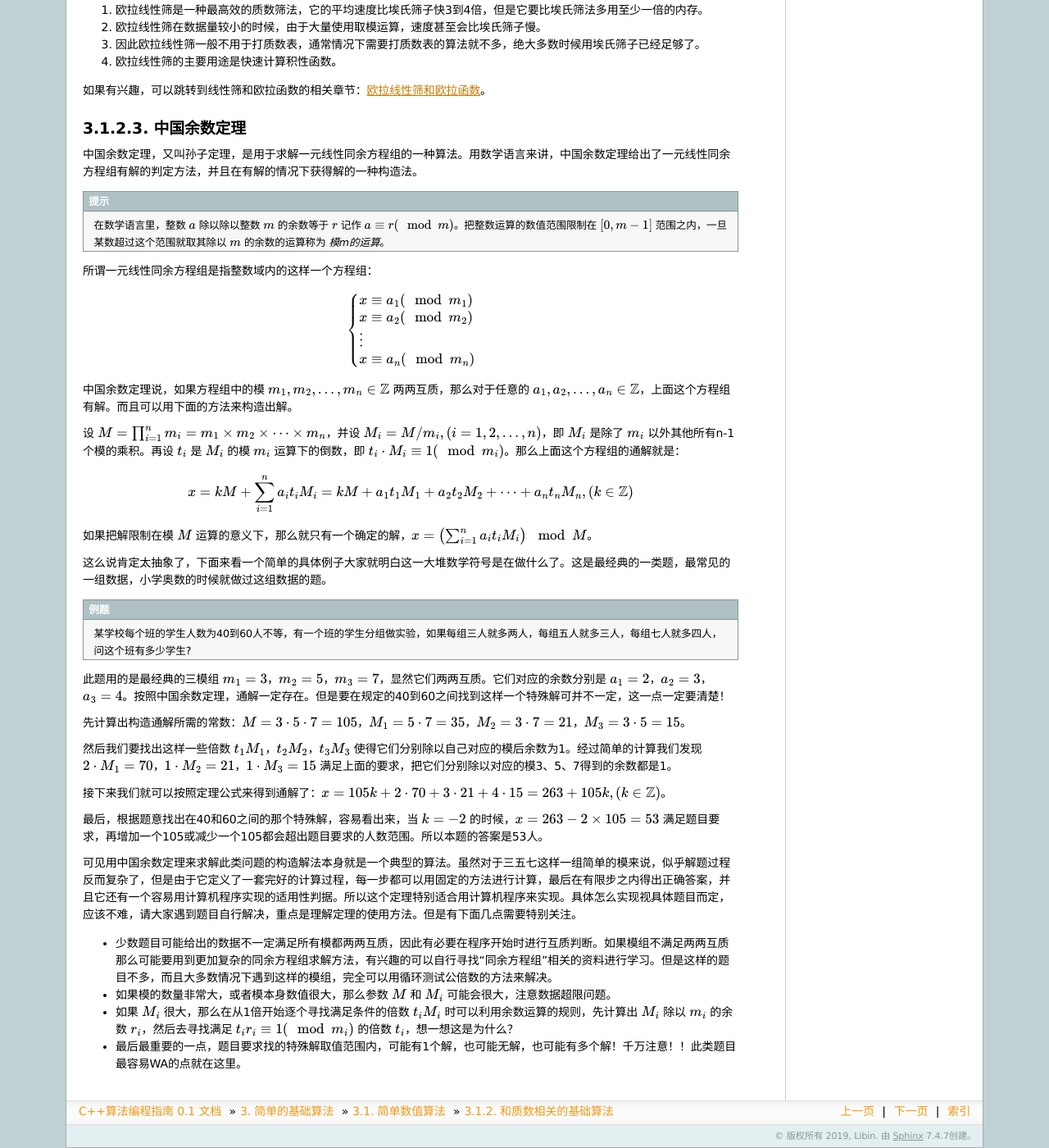
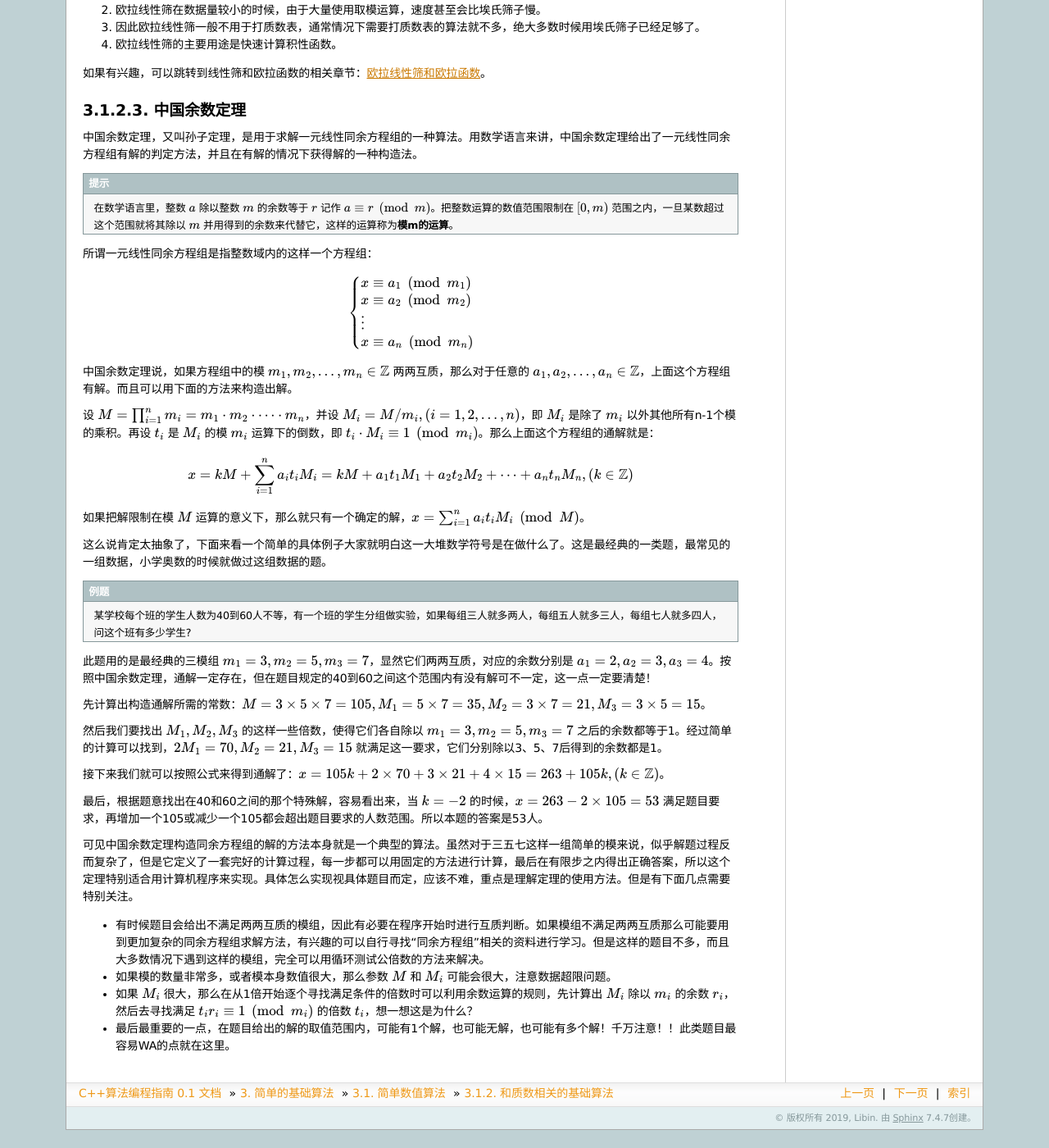
Before and after one commit to majorli/algo_guide, a Sphinx documentation site: the page built from source/ch02/sec01/212_primes.rst, in a window 1280 px wide and 1400 px high, scrolled down 3771 px. Shown: the whole window at 82% size. Built offline with Sphinx 7.4.7, drawn with Linux system fonts in a browser that asks for light colours; formulas are drawn with MathJax 3; after the commit the page ends 5149 px from its top, so only the background shows below that; some of the changed text lies outside the part shown.

Commit message:
20200410_1333draft_211_212_proofread_ok

```diff
--- a/source/ch02/sec01/212_primes.rst
+++ b/source/ch02/sec01/212_primes.rst
@@ -1,14 +1,14 @@
 和质数相关的基础算法
 ++++++++++++++++++++
 
-我们所说的质数，一般不考虑负数的情况，我们考虑的范围是所有大于或等于2的正整数。
+本节所说的质数不考虑负数的情况，我们考虑的范围是所有大于等于2的正整数。
 
 质数判断
 ^^^^^^^^
 
-如何判断一个整数是不是质数？对于单个整数n，我们就用最简单的小学数学课上教的方法，从2开始到n-1为止逐个寻找它的因数，如果这中间找到了至少一个因数，那么n就是一个合数，否则它就是质数。当然了，数学老师教过我们，其实不需要一直找到n-1，只要找到那个其平方值大于等于n的数为止就可以了。
+如何判断一个整数是不是质数？对于单个整数n，我们就用最简单的小学数学教的方法，从2开始到n-1为止逐个寻找它的因数，如果这中间找到了至少一个因数，那么n就是一个合数，否则它就是质数。当然了，数学老师教过我们，其实不需要一直找到n-1，只要找到那个其平方值大于等于n的数为止就可以了。
 
-所以判断一个整数是不是质数的程序，核心就是一个 :math:`2\to t:t^2\le n` 的循环。
+所以判断一个整数是不是质数的程序，核心就是一个从2开始的循环。
 
 .. code-block:: c++
 
@@ -22,14 +22,14 @@
            return true;
    }
 
-这个方法运行起来速度并不像想象中那么慢，有兴趣可以试一试，其实速度还是很快的。如果程序中只是需要对某些整数进行判断，这个小函数就完全够用了。但是如果程序要求在一个很大范围内找出其中的所有质数，比如1,000,000,000以内的所有质数，那么逐个用这个函数来判断就不那么高效了。这种情况下我们常用一种叫做 **埃拉托斯特尼筛法（简称埃氏筛法、埃筛、素数筛）** 的算法来快速打出一张质数表。
+这个方法运行起来速度其实还是很快的，如果程序中只是需要对某些整数进行判断，这个小函数就完全够用了。但是如果程序要求在一个很大范围内找出其中的所有质数，比如1,000,000,000以内的所有质数，那么逐个用这个函数来判断就不那么高效了。这种情况下我们常用一种叫做\ :strong:`埃拉托斯特尼筛法（简称埃氏筛法、埃筛、素数筛）`\ 的算法来快速打出一张质数表。
 
 .. index:: 埃氏质数筛
 
 埃氏筛法
 ^^^^^^^^
 
-埃氏筛法是由希腊数学家埃拉托斯特尼（Eratosthenes）所提出的一种简单检定质数的算法。要得到大于2的自然数n以内的全部质数，必须把不大于 :math:`\sqrt{n}` 的所有质数的倍数剔除，剩下的就是质数。
+埃氏筛法是由古希腊数学家埃拉托斯特尼（Eratosthenes）所提出的一种简单检定质数的算法。要得到大于2的自然数n以内的全部质数，只要把不大于 :math:`\sqrt{n}` 的所有质数的倍数剔除，剩下的就是质数。
 
 下面我们看看筛选100以内质数的过程，要筛出100以内的所有质数，需要从2的倍数开始筛，直到10的倍数就可以了。
 
@@ -49,7 +49,7 @@
 
 .. image:: ../../images/212_erato_7.jpg
 
-8，9，10，都已经被筛掉了，要不要筛11的倍数呢？按照埃老先生的说法，11的平方已经超过100了，所以算法已经可以结束了，不需要筛11的倍数。那么我们用图来看看实际的情况如何：
+8，9，10，都已经被筛掉了，要不要筛11的倍数呢？按照埃老先生的方法，11的平方已经超过100，所以算法已经可以结束了，不需要筛11的倍数。那么我们用图来看看实际的情况如何：
 
 .. image:: ../../images/212_erato_11.jpg
 
@@ -60,12 +60,12 @@
 剩下的确实就是100以内所有的质数了！
 
 
-这个算法实现起来也很简单，需要提供一个足够大的 ``bool`` 型数组作为质数表。先把0号和1号元素初始化为 ``false``，2号到n号的所有元素初始化为 ``true``。然后从2开始进行筛选，将表中所有的2的倍数号的元素赋值为 ``false``，表中剩下的最小的数字就是3，它不能被更小的数整除，所以3是质数。再将表中所有的3的倍数号元素赋值为 ``false``……依此类推，如果表中剩余的最小的数是m，那么m就是质数，接下来就将表中所有m的倍数号元素赋值为 ``false``。像这样反复操作，直到那个其平方大于等于n的数为止，因为再往上，所有的合数肯定已经都被筛选掉了。（希望大家能去想一想为什么？）
+这个算法实现起来也很简单，需要提供一个足够大的 ``bool`` 型数组作为质数表。先把0号和1号元素初始化为 ``false``\ ，2号到n号的所有元素初始化为 ``true``\ 。然后从2开始进行筛选，将表中所有的2的倍数号的元素赋值为 ``false``\ ，表中剩下的最小的数字就是3，它不能被更小的数整除，所以3是质数。再将表中所有的3的倍数号元素赋值为 ``false``\ ……依此类推，如果表中剩余的最小的数是m，那么m就是质数，接下来就将表中所有m的倍数号元素赋值为 ``false``\ 。像这样反复操作，直到那个其平方值大于n的数为止，因为从它开始，所有的合数肯定已经都被筛选掉了。（希望大家能去想一想为什么？）
 
 
 .. tip::
 
-    一般来说一个程序里只要打一张质数表就够了，我们可以把这张表定义为一个全局的数组。但是相对于通常的做法，我更喜欢在这张表里用 ``true`` 表示合数，用 ``false`` 表示质数，因为全局变量会自动初始化为全0，也就是全 ``false``，这样的话，我们的埃筛打表函数里就不需要手动把数组所有元素初始化为 ``true`` 了，要知道这个步骤需要一个大循环来完成，如果表很大还是挺费时间的。
+   一般来说一个程序里只要打一张质数表就够了，我们可以把这张表定义为一个全局的数组。但是相对于通常的做法，我更喜欢在这张表里用 ``true`` 表示合数，用 ``false`` 表示质数，因为全局变量会自动初始化为全0，也就是全 ``false``\ ，这样的话，我们的埃筛打表函数里就不需要手动把数组所有元素初始化为 ``true`` 了，要知道这个步骤需要一个大循环来完成，如果表很大还是挺费时间的。
 
 .. tip::
 
@@ -80,12 +80,12 @@
 
 .. admonition:: 思考
 
-   如果要打一个从某个整数 :math:`m\gt2`，而不是从2开始的质数表，当然你可以坚持从2开始，但是为了节省一点空间和时间，你可以怎样改进这个算法？
+   如果要打一个从某个整数 :math:`m\gt2`\ ，而不是从2开始的质数表，当然你可以坚持从2开始，但是为了节省一点空间和时间，你可以怎样改进这个算法？
 
 
-埃氏筛子的时间复杂度是 :math:`O(n\log\log n)`，这已经非常非常接近 :math:`O(n)` 了，绝大多数情况下都不会出现问题。但是对于那些极大的数据规模，例如 :math:`n\ge10^9`，再加上如果程序的其他部分也是相当耗时的复杂算法，那么普通的埃筛还是有可能跪TLE的。这时候一种叫做欧拉线性筛的 :math:`O(n)` 筛法就闪亮登场了。
+埃氏筛子的时间复杂度是 :math:`O(n\log\log n)`\ ，这已经非常非常接近 :math:`O(n)` 了，绝大多数情况下都不会出现问题。但是对于那些极大的数据规模，例如 :math:`n\ge10^9`\ ，再加上如果程序的其他部分也是相当耗时的复杂算法，那么普通的埃筛还是有可能TLE的。这时候一种叫做欧拉线性筛的 :math:`O(n)` 筛法就闪亮登场了。
 
-欧拉线性筛是一种 :math:`O(n)` 的质数筛选算法，是最为高效率的质数筛。它虽是对埃氏筛法的一种优化改进，但这个算法本身的目的并非是单纯地为了筛选质数，它主要用于高效计算所谓的 *积性函数*，即满足性质 :math:`f(a\cdot b)=f(a)\cdot f(b)` 的函数，例如同样以欧拉命名的欧拉函数 :math:`\varphi(n)` 就是一个积性函数，它用于求解与正整数n互质的正整数（包括1）的个数，并且它是一个不完全的积性函数，当两个正整数m和n互质时，它满足 :math:`\varphi(n\cdot m)=\varphi(m)\cdot\varphi(n)`。
+欧拉线性筛是一种 :math:`O(n)` 的质数筛选算法，是最为高效率的质数筛。它虽是对埃氏筛法的一种优化改进，但这个算法本身的目的并非是单纯地为了筛选质数，它主要用于高效计算所谓的\ :strong:`积性函数`\ ，即满足性质 :math:`f(a\cdot b)=f(a)\cdot f(b)` 的函数，例如同样以欧拉命名的欧拉函数 :math:`\varphi(n)` 就是一个积性函数，它用于求解与正整数n互质的正整数（包括1）的个数。但它是一个不完全的积性函数，只有当两个正整数m和n互质时，它才满足 :math:`\varphi(n\cdot m)=\varphi(m)\cdot\varphi(n)`\ 。
 
 对于线性筛，目前我们不要求掌握，以后在高级数论算法的时候再讨论。目前我们要知道的是：
 
@@ -94,7 +94,7 @@
 3. 因此欧拉线性筛一般不用于打质数表，通常情况下需要打质数表的算法就不多，绝大多数时候用埃氏筛子已经足够了。
 4. 欧拉线性筛的主要用途是快速计算积性函数。
 
-如果有兴趣，可以跳转到线性筛和欧拉函数的相关章节：:ref:`ref_511`。
+如果有兴趣，可以跳转到线性筛和欧拉函数的相关章节：:ref:`ref_511`\ 。
 
 
 中国余数定理
@@ -104,28 +104,28 @@
 
 .. hint::
 
-   在数学语言里，整数 :math:`a` 除以除以整数 :math:`m` 的余数等于 :math:`r` 记作 :math:`a\equiv r(\mod m)`。把整数运算的数值范围限制在 :math:`[0,m-1]` 范围之内，一旦某数超过这个范围就取其除以 :math:`m` 的余数的运算称为 *模m的运算*。
+   在数学语言里，整数 :math:`a` 除以整数 :math:`m` 的余数等于 :math:`r` 记作 :math:`a\equiv r\pmod m`。把整数运算的数值范围限制在 :math:`[0,m)` 范围之内，一旦某数超过这个范围就将其除以 :math:`m` 并用得到的余数来代替它，这样的运算称为\ :strong:`模m的运算`\ 。
 
 所谓一元线性同余方程组是指整数域内的这样一个方程组：
 
 .. math::
 
    \begin{cases}
-   x\equiv a_1(\mod m_1)\\
-   x\equiv a_2(\mod m_2)\\
+   x\equiv a_1\pmod {m_1}\\
+   x\equiv a_2\pmod {m_2}\\
    \vdots\\
-   x\equiv a_n(\mod m_n)
+   x\equiv a_n\pmod {m_n}
    \end{cases}
 
-中国余数定理说，如果方程组中的模 :math:`m_1,m_2,\dots,m_n\in\Bbb{Z}` 两两互质，那么对于任意的 :math:`a_1,a_2,\dots,a_n\in\Bbb{Z}`，上面这个方程组有解。而且可以用下面的方法来构造出解。
+中国余数定理说，如果方程组中的模 :math:`m_1,m_2,\dots,m_n\in\Bbb{Z}` 两两互质，那么对于任意的 :math:`a_1,a_2,\dots,a_n\in\Bbb{Z}`\ ，上面这个方程组有解。而且可以用下面的方法来构造出解。
 
-设 :math:`M=\prod_{i=1}^n{m_i}=m_1\times m_2\times\cdots\times m_n`，并设 :math:`M_i=M/m_i,(i=1,2,\dots,n)`，即 :math:`M_i` 是除了 :math:`m_i` 以外其他所有n-1个模的乘积。再设 :math:`t_i` 是 :math:`M_i` 的模 :math:`m_i` 运算下的倒数，即 :math:`t_i\cdot M_i\equiv 1(\mod m_i)`。那么上面这个方程组的通解就是：
+设 :math:`M=\prod_{i=1}^n{m_i}=m_1\cdot m_2\cdot\cdots\cdot m_n`\ ，并设 :math:`M_i=M/m_i,(i=1,2,\dots,n)`\ ，即 :math:`M_i` 是除了 :math:`m_i` 以外其他所有n-1个模的乘积。再设 :math:`t_i` 是 :math:`M_i` 的模 :math:`m_i` 运算下的倒数，即 :math:`t_i\cdot M_i\equiv 1\pmod {m_i}`\ 。那么上面这个方程组的通解就是：
 
 .. math::
 
    x=kM+\sum_{i=1}^n{a_it_iM_i}=kM+a_1t_1M_1+a_2t_2M_2+\cdots+a_nt_nM_n,(k\in\Bbb{Z})
 
-如果把解限制在模 :math:`M` 运算的意义下，那么就只有一个确定的解，:math:`x=\left(\sum_{i=1}^n{a_it_iM_i}\right)\mod M`。
+如果把解限制在模 :math:`M` 运算的意义下，那么就只有一个确定的解，:math:`x=\sum_{i=1}^n{a_it_iM_i} \pmod M`\ 。
 
 这么说肯定太抽象了，下面来看一个简单的具体例子大家就明白这一大堆数学符号是在做什么了。这是最经典的一类题，最常见的一组数据，小学奥数的时候就做过这组数据的题。
 
@@ -135,20 +135,20 @@
    某学校每个班的学生人数为40到60人不等，有一个班的学生分组做实验，如果每组三人就多两人，每组五人就多三人，每组七人就多四人，问这个班有多少学生?
 
 
-此题用的是最经典的三模组 :math:`m_1=3`，:math:`m_2=5`，:math:`m_3=7`，显然它们两两互质。它们对应的余数分别是 :math:`a_1=2`，:math:`a_2=3`，:math:`a_3=4`。按照中国余数定理，通解一定存在。但是要在规定的40到60之间找到这样一个特殊解可并不一定，这一点一定要清楚！
+此题用的是最经典的三模组 :math:`m_1=3,m_2=5,m_3=7`\ ，显然它们两两互质，对应的余数分别是 :math:`a_1=2,a_2=3,a_3=4`\ 。按照中国余数定理，通解一定存在，但在题目规定的40到60之间这个范围内有没有解可不一定，这一点一定要清楚！
 
-先计算出构造通解所需的常数：:math:`M=3\cdot5\cdot7=105`，:math:`M_1=5\cdot7=35`，:math:`M_2=3\cdot7=21`，:math:`M_3=3\cdot5=15`。
+先计算出构造通解所需的常数：:math:`M=3\times 5\times 7=105,M_1=5\times 7=35,M_2=3\times 7=21,M_3=3\times 5=15`\ 。
 
-然后我们要找出这样一些倍数 :math:`t_1M_1`，:math:`t_2M_2`，:math:`t_3M_3` 使得它们分别除以自己对应的模后余数为1。经过简单的计算我们发现 :math:`2\cdot M_1=70`，:math:`1\cdot M_2=21`，:math:`1\cdot M_3=15` 满足上面的要求，把它们分别除以对应的模3、5、7得到的余数都是1。
+然后我们要找出 :math:`M_1,M_2,M_3` 的这样一些倍数，使得它们各自除以 :math:`m_1=3,m_2=5,m_3=7` 之后的余数都等于1。经过简单的计算可以找到，:math:`2M_1=70,M_2=21,M_3=15` 就满足这一要求，它们分别除以3、5、7后得到的余数都是1。
 
-接下来我们就可以按照定理公式来得到通解了：:math:`x=105k+2\cdot70+3\cdot21+4\cdot15=263+105k,(k\in\Bbb{Z})`。
+接下来我们就可以按照公式来得到通解了：:math:`x=105k+2\times70+3\times21+4\times15=263+105k,(k\in\Bbb{Z})`\ 。
 
 最后，根据题意找出在40和60之间的那个特殊解，容易看出来，当 :math:`k=-2` 的时候，:math:`x=263-2\times105=53` 满足题目要求，再增加一个105或减少一个105都会超出题目要求的人数范围。所以本题的答案是53人。
 
 
-可见用中国余数定理来求解此类问题的构造解法本身就是一个典型的算法。虽然对于三五七这样一组简单的模来说，似乎解题过程反而复杂了，但是由于它定义了一套完好的计算过程，每一步都可以用固定的方法进行计算，最后在有限步之内得出正确答案，并且它还有一个容易用计算机程序实现的适用性判据。所以这个定理特别适合用计算机程序来实现。具体怎么实现视具体题目而定，应该不难，请大家遇到题目自行解决，重点是理解定理的使用方法。但是有下面几点需要特别关注。
+可见中国余数定理构造同余方程组的解的方法本身就是一个典型的算法。虽然对于三五七这样一组简单的模来说，似乎解题过程反而复杂了，但是它定义了一套完好的计算过程，每一步都可以用固定的方法进行计算，最后在有限步之内得出正确答案，所以这个定理特别适合用计算机程序来实现。具体怎么实现视具体题目而定，应该不难，重点是理解定理的使用方法。但是有下面几点需要特别关注。
 
-* 少数题目可能给出的数据不一定满足所有模都两两互质，因此有必要在程序开始时进行互质判断。如果模组不满足两两互质那么可能要用到更加复杂的同余方程组求解方法，有兴趣的可以自行寻找“同余方程组”相关的资料进行学习。但是这样的题目不多，而且大多数情况下遇到这样的模组，完全可以用循环测试公倍数的方法来解决。
-* 如果模的数量非常大，或者模本身数值很大，那么参数 :math:`M` 和 :math:`M_i` 可能会很大，注意数据超限问题。
-* 如果 :math:`M_i` 很大，那么在从1倍开始逐个寻找满足条件的倍数 :math:`t_iM_i` 时可以利用余数运算的规则，先计算出 :math:`M_i` 除以 :math:`m_i` 的余数 :math:`r_i`，然后去寻找满足 :math:`t_ir_i\equiv1(\mod m_i)` 的倍数 :math:`t_i`，想一想这是为什么？
-* 最后最重要的一点，题目要求找的特殊解取值范围内，可能有1个解，也可能无解，也可能有多个解！千万注意！！此类题目最容易WA的点就在这里。
+* 有时候题目会给出不满足两两互质的模组，因此有必要在程序开始时进行互质判断。如果模组不满足两两互质那么可能要用到更加复杂的同余方程组求解方法，有兴趣的可以自行寻找“同余方程组”相关的资料进行学习。但是这样的题目不多，而且大多数情况下遇到这样的模组，完全可以用循环测试公倍数的方法来解决。
+* 如果模的数量非常多，或者模本身数值很大，那么参数 :math:`M` 和 :math:`M_i` 可能会很大，注意数据超限问题。
+* 如果 :math:`M_i` 很大，那么在从1倍开始逐个寻找满足条件的倍数时可以利用余数运算的规则，先计算出 :math:`M_i` 除以 :math:`m_i` 的余数 :math:`r_i`\ ，然后去寻找满足 :math:`t_ir_i\equiv1\pmod{m_i}` 的倍数 :math:`t_i`\ ，想一想这是为什么？
+* 最后最重要的一点，在题目给出的解的取值范围内，可能有1个解，也可能无解，也可能有多个解！千万注意！！此类题目最容易WA的点就在这里。
```
Also changed, not shown: source/ch02/sec01/211_gcd_lcm.rst (+20 -12 lines).
